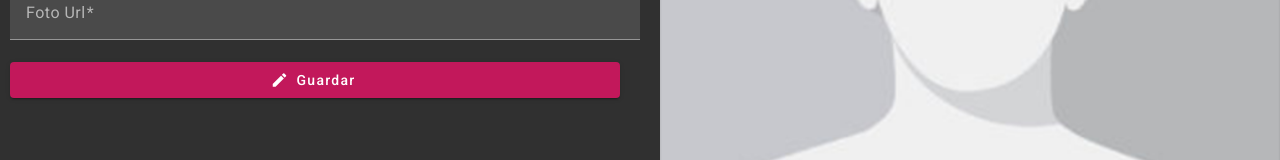
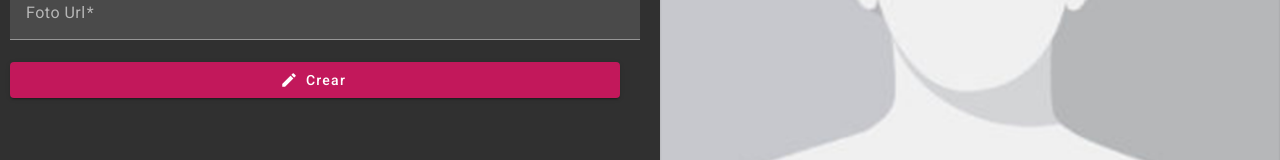
Before and after one commit to recover1988/ANGULAR-HeroesApp, an Angular app: page /heroes/agregar in a window 1280 px wide. Shown: the part 451-611 px from the top of the page. Built offline with nearby package versions, Linux system fonts and the light colour scheme.

Commit message:
fix some buttons

```diff
--- a/src/app/heroes/pages/agregar/agregar.component.html
+++ b/src/app/heroes/pages/agregar/agregar.component.html
@@ -1,5 +1,8 @@
 <h1>
-  Nuevo Héroe <small>{{ heroe.superhero }}</small>
+  {{ heroe.id ? "Editar" : "Nuevo" }}
+  Héroe
+
+  <small>{{ heroe.superhero }}</small>
 </h1>
 
 <div class="parent">
@@ -54,11 +57,11 @@
         (click)="guardar()"
       >
         <mat-icon fontIcon="edit"></mat-icon>
-        Guardar
+        {{ heroe.id ? "Actualizar" : "Crear" }}
       </button>
       <span class="spacer"></span>
       <button
-      *ngIf="heroe.id"
+        *ngIf="heroe.id"
         mat-raised-button
         class="childsize"
         color="warn"
```
